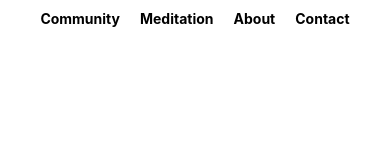
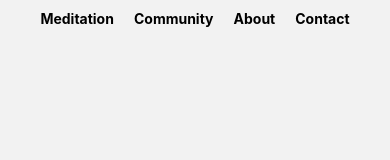
Before and after one commit to danieldenton/time-is-all-we-have-mobile, a React Native app: screen /Home in a window 390 px wide. Shown: the top 160 px of the page. Built offline with nearby package versions, Linux system fonts and the light colour scheme.

Commit message:
community and meditation screens swapped in order

```diff
--- a/App.tsx
+++ b/App.tsx
@@ -1,11 +1,6 @@
 import "react-native-gesture-handler";
-import { SafeAreaView } from "react-native";
 import { Navigation } from "./src/navigation/Navigation";
 
 export default function App() {
-  return (
-    <SafeAreaView>
-      <Navigation />
-    </SafeAreaView>
-  );
+  return <Navigation />;
 }
--- a/package.json
+++ b/package.json
@@ -18,7 +18,7 @@
     "react": "18.2.0",
     "react-native": "0.72.6",
     "react-native-gesture-handler": "~2.12.0",
-    "react-native-reanimated": "^3.6.0",
+    "react-native-reanimated": "~3.3.0",
     "react-native-safe-area-context": "4.6.3",
     "react-native-screens": "~3.22.0",
     "typescipt": "^1.0.0",
--- a/src/navigation/Navigation.tsx
+++ b/src/navigation/Navigation.tsx
@@ -12,23 +12,23 @@
 
 export const Navigation = () => {
   return (
+    <NavigationContainer>
+    <Stack.Navigator initialRouteName={"Home"} screenOptions={{headerShown: false}}>
+      {routes.map((r, i) => (
+        <Stack.Screen key={i} name={r.name}>
+          {(props) => <r.component nameProps={r.name} {...props} />}
+        </Stack.Screen>
+      ))}
+    </Stack.Navigator>
+    </NavigationContainer>
     // <NavigationContainer>
-    // <Stack.Navigator initialRouteName={"Home"}>
-    //   {routes.map((r, i) => (
-    //     <Stack.Screen key={i} name={r.name}>
-    //       {(props) => <r.component nameProps={r.name} {...props} />}
-    //     </Stack.Screen>
-    //   ))}
-    // </Stack.Navigator>
+    //   <Stack.Navigator>
+    //     <Stack.Screen name="Home" component={HomeScreen} />
+    //     <Stack.Screen name="Meditation" component={MeditationScreen} />
+    //     <Stack.Screen name="Community" component={CommunityScreen} />
+    //     <Stack.Screen name="About" component={AboutScreen} />
+    //     <Stack.Screen name="Contact" component={ContactScreen} />
+    //   </Stack.Navigator>
     // </NavigationContainer>
-    <NavigationContainer>
-      <Stack.Navigator>
-        <Stack.Screen name="Home" component={HomeScreen} />
-        <Stack.Screen name="Meditation" component={MeditationScreen} />
-        <Stack.Screen name="Community" component={CommunityScreen} />
-        <Stack.Screen name="About" component={AboutScreen} />
-        <Stack.Screen name="Contact" component={ContactScreen} />
-      </Stack.Navigator>
-    </NavigationContainer>
   );
 };
--- a/src/navigation/routes.ts
+++ b/src/navigation/routes.ts
@@ -11,12 +11,12 @@
         component: HomeScreen
     },
     {
+        name: "Meditation",
+        component: MeditationScreen
+    },
+    {
         name: "Community",
         component: CommunityScreen
-    },
-    {
-        name: "Meditation",
-        component: MeditationScreen
     },
     {
         name: "About",
--- a/src/screens/Community.tsx
+++ b/src/screens/Community.tsx
@@ -7,7 +7,7 @@
 import { routes } from "../navigation/routes";
 
 export const CommunityScreen = ({ navigation }: StackScreenProps) => {
-  const editedRoutes = routes.filter((r, i) => i !== 1);
+  const editedRoutes = routes.filter((r, i) => i !== 2);
 
   return (
     <View style={styles.container}>
--- a/src/screens/Home.tsx
+++ b/src/screens/Home.tsx
@@ -1,6 +1,6 @@
 import React from "react";
 import { StatusBar } from "expo-status-bar";
-import { Text, View } from "react-native";
+import { Text, View, SafeAreaView } from "react-native";
 import { StackScreenProps } from "../navigation/StackScreenProps";
 import { styles } from "../styles";
 import { NavBar } from "../components/navigation/NavBar";
@@ -11,10 +11,10 @@
   console.log(editedRoutes)
 
   return (
-    <View style={styles.container}>
+    <SafeAreaView style={styles.container}>
       <NavBar navigation={navigation} routes={editedRoutes} />
       <Text style={styles.textHeader}>TIME IS ALL WE HAVE</Text>
       <StatusBar style="auto" />
-    </View>
+    </SafeAreaView>
   );
 };
--- a/src/screens/Meditation.tsx
+++ b/src/screens/Meditation.tsx
@@ -7,7 +7,7 @@
 import { routes } from "../navigation/routes";
 
 export const MeditationScreen = ({ navigation }: StackScreenProps) => {
-  const editedRoutes = routes.filter((r, i) => i !== 2);
+  const editedRoutes = routes.filter((r, i) => i !== 1);
   return (
     <View style={styles.container}>
       <NavBar navigation={navigation} routes={editedRoutes} />
--- a/src/styles.ts
+++ b/src/styles.ts
@@ -1,10 +1,11 @@
 import { StyleSheet } from "react-native";
+import { android } from "./utils"
 
 export const styles = StyleSheet.create({
   container: {
     flex: 1,
     alignItems: "center",
-
+    marginTop: android ? 35 : null
   },
   textHeader: {
     color: "#20232a",
--- /dev/null
+++ b/src/utils.ts
@@ -0,0 +1,3 @@
+import { Platform } from "react-native";
+
+export const android = Platform.OS === 'android'
```
Also changed, not shown: 1 other file (tests, documents, lock files or other folders).
